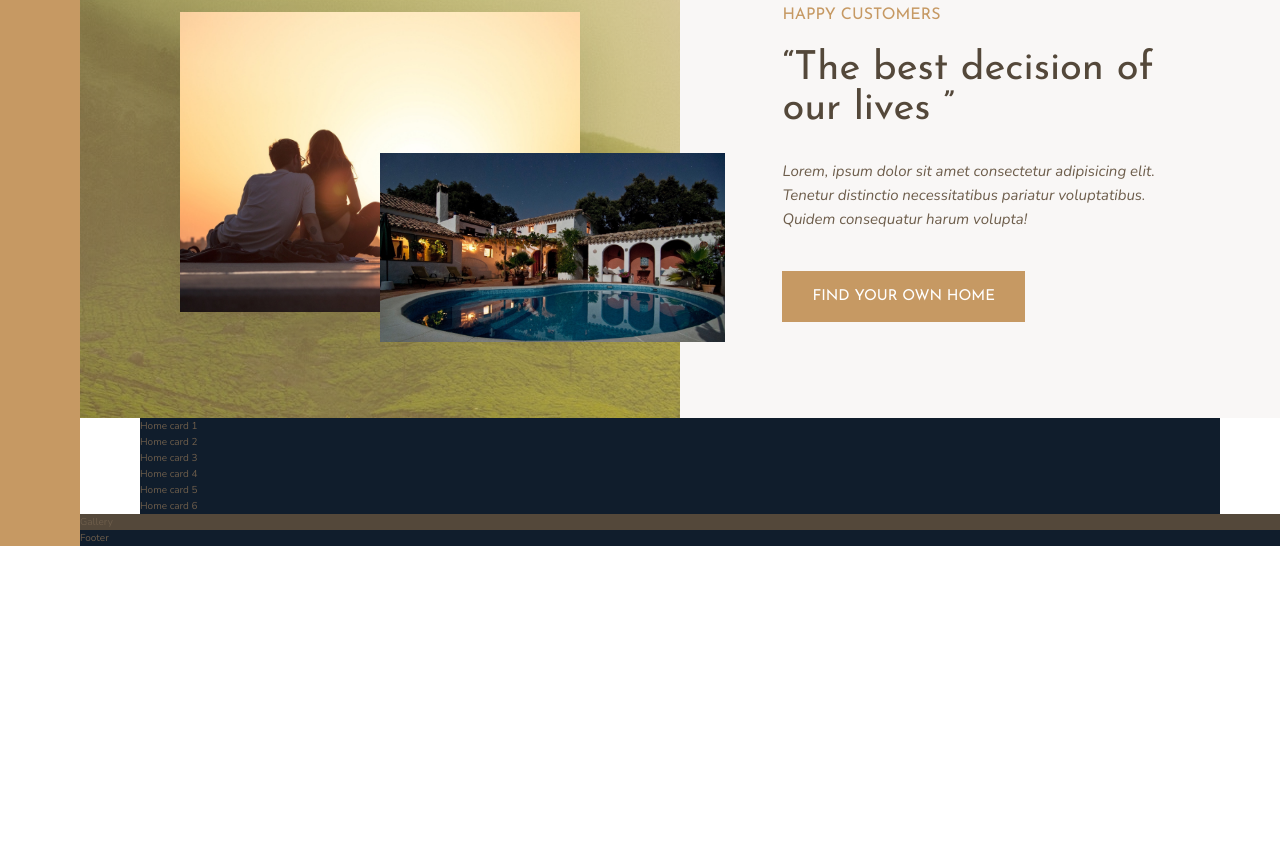
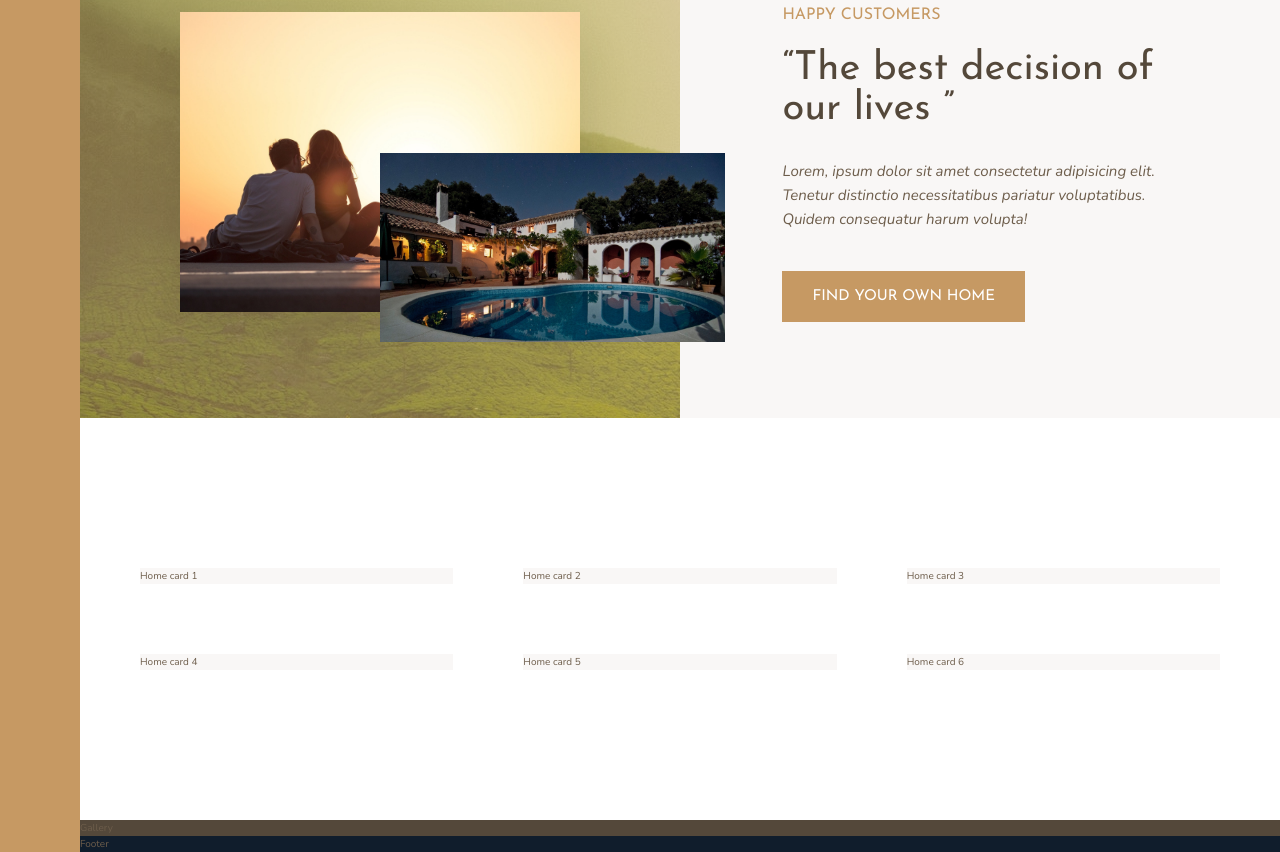
Before and after one commit to simozan/Nexter, a website: page index.html in a window 1280 px wide. Shown: the part 1402-2254 px from the top of the page. Before the commit the page ends 1948 px from the top, so only its background shows below. Drawn offline with nearby package versions, Linux system fonts and the light colour scheme.

Commit message:
Home session update

```diff
--- a/sass/_homes.scss
+++ b/sass/_homes.scss
@@ -1,4 +1,12 @@
 .homes{
-    background-color: $color-secondary;
     grid-column: center-start / center-end;
+    margin: 15rem 0;
+
+    display: grid;
+    grid-template-columns: repeat(auto-fit, minmax(25rem, 1fr));
+    grid-gap: 7rem;
 }
+
+.home{
+    background-color: $color-grey-light-1;
+}
```
Also changed, not shown: css/style.css, 1 other file.
